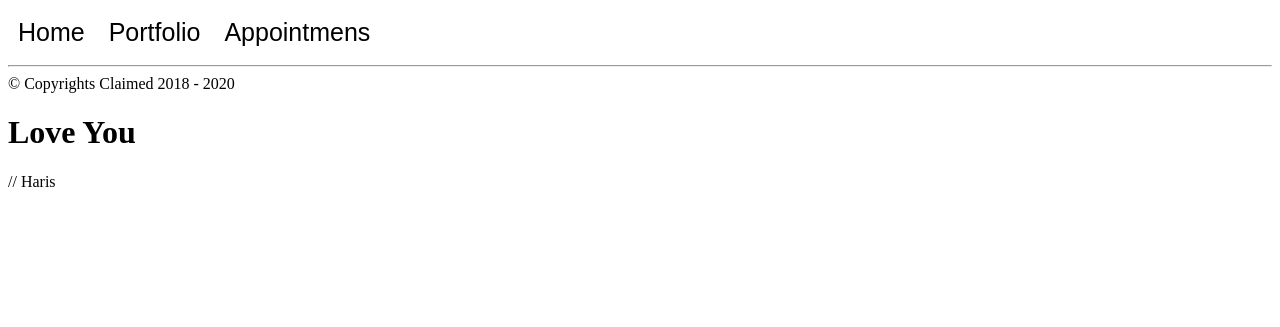
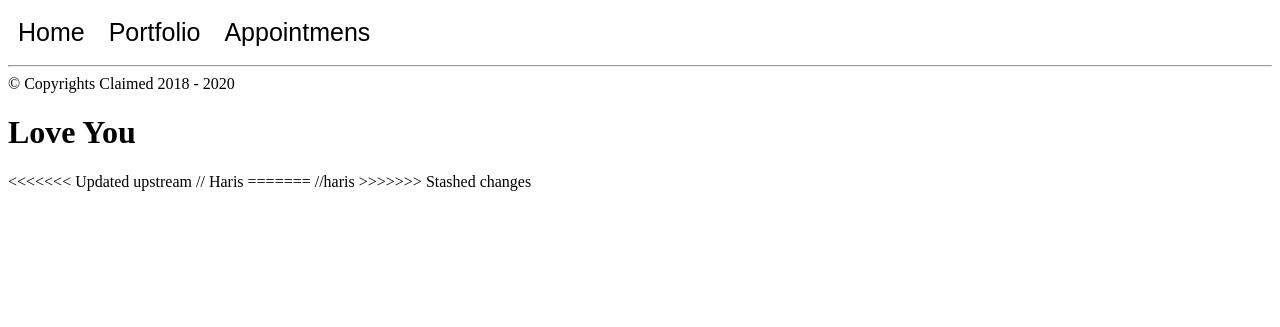
Before and after one commit to justokaywith/WebEngineering, a PHP site: page /index.php in a window 1280 px wide. Shown: the top 327 px of the page. Run offline with PHP 8.4, Linux system fonts and the light colour scheme.

Commit message:
Update index.php

```diff
--- a/index.php
+++ b/index.php
@@ -8,5 +8,9 @@
     <h1>Love You</h1>
   </body>
 </html>
+<<<<<<< Updated upstream
 
 // Haris
+=======
+//haris
+>>>>>>> Stashed changes
```
